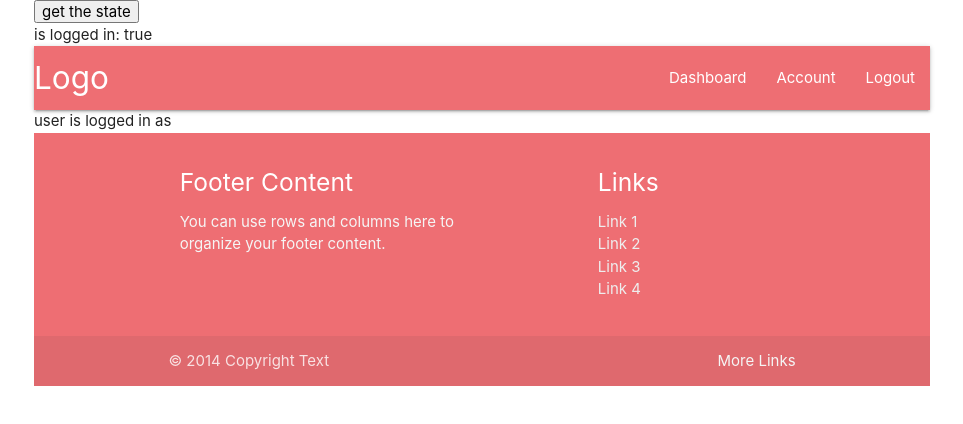
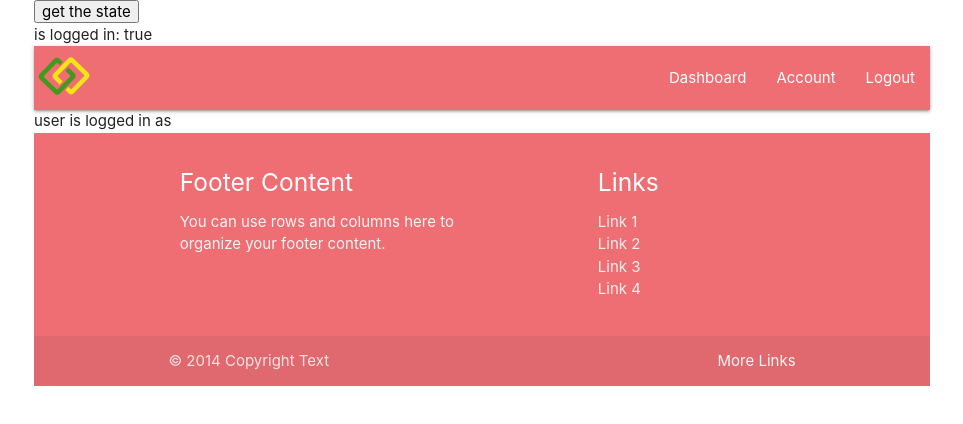
Before and after one commit to jasonschmitt/personal-budget-final-ui-2, a React (Create React App) app: page / in a window 1280 px wide. Shown: the top 424 px of the page, without its empty margins (158-1121 px from the left). Built offline with nearby package versions, Linux system fonts and the light colour scheme; no server answers; sample sign-in values are in the browser's storage.

Commit message:
adding logo if logged in as well

```diff
--- a/src/components/nav/nav.js
+++ b/src/components/nav/nav.js
@@ -21,7 +21,7 @@ class Nav extends React.Component {
             <nav>
               <div className="nav-wrapper">
                 <a href="/" className="brand-logo">
-                  Logo
+                  <img src={logo} className="App-logo" alt="logo" />
                 </a>
                 <a
                   href="/"
```
